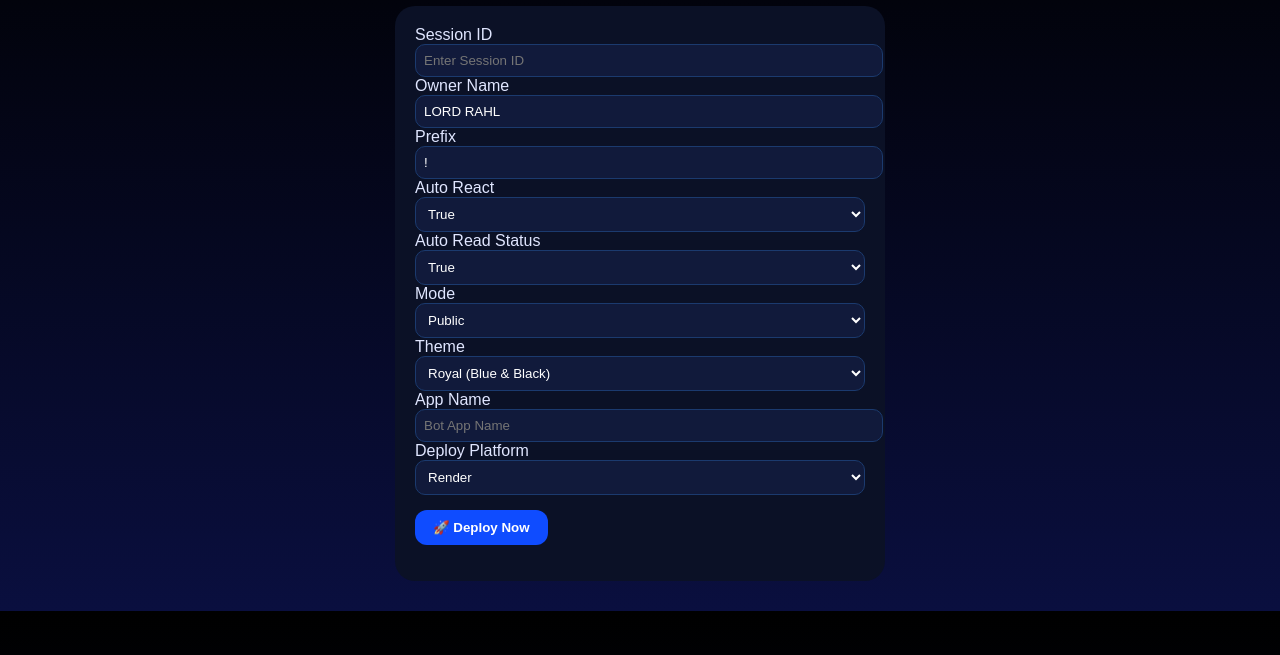
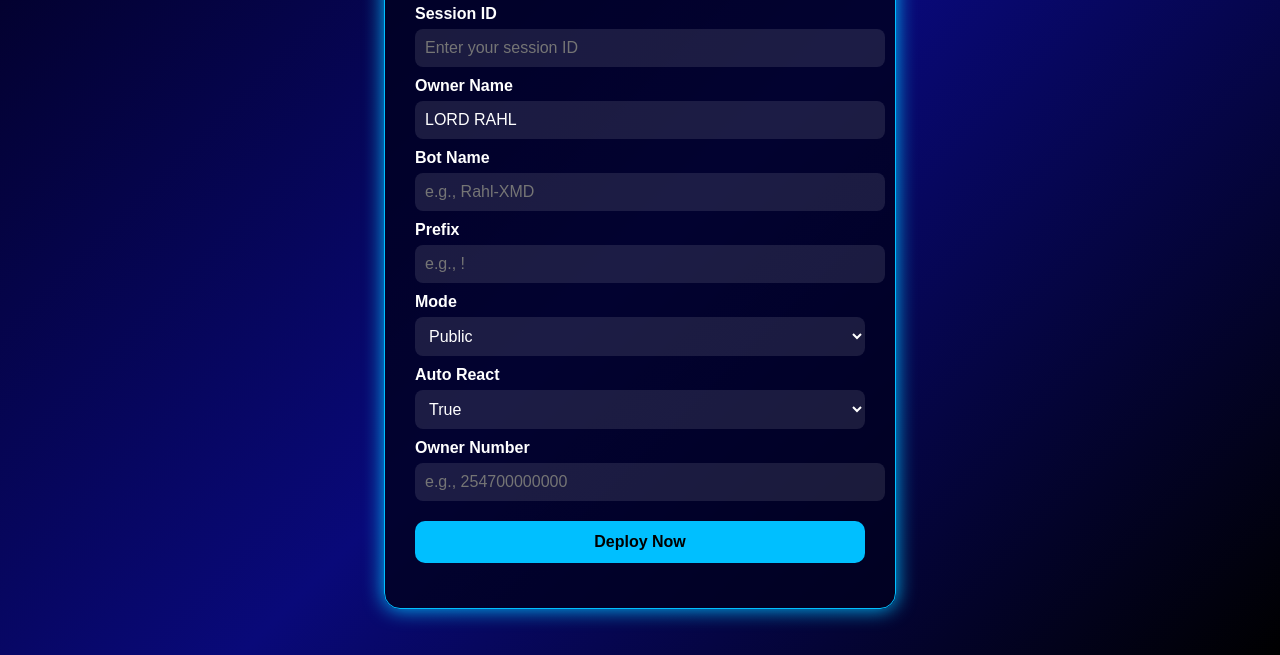
Before and after one commit to CyberNinja7-jpg/Rahl-host, a website: page public/deploy.html in a window 1280 px wide. Shown: the part 145-800 px from the top of the page. Drawn offline with Linux system fonts and the light colour scheme.

Commit message:
Update deploy.html

```diff
--- a/public/deploy.html
+++ b/public/deploy.html
@@ -3,67 +3,123 @@
 <head>
   <meta charset="UTF-8" />
   <meta name="viewport" content="width=device-width, initial-scale=1.0" />
-  <title>Deploy Bot | Lord Rahl</title>
+  <title>Deploy Lord Rahl Bot</title>
   <link rel="stylesheet" href="style.css" />
+  <script type="module" src="firebase-config.js"></script>
+  <script type="module" src="deploy.js"></script>
+
+  <style>
+    body {
+      font-family: 'Poppins', sans-serif;
+      background: linear-gradient(135deg, #020024, #090979, #000);
+      color: #fff;
+      display: flex;
+      align-items: center;
+      justify-content: center;
+      height: 100vh;
+      margin: 0;
+    }
+
+    .deploy-container {
+      background: rgba(0, 0, 30, 0.8);
+      border: 1px solid #00bfff;
+      border-radius: 16px;
+      padding: 30px;
+      width: 90%;
+      max-width: 450px;
+      box-shadow: 0 0 20px #00bfff;
+    }
+
+    h1 {
+      text-align: center;
+      margin-bottom: 20px;
+      color: #00bfff;
+      font-size: 1.8em;
+    }
+
+    label {
+      font-weight: 600;
+      margin-top: 10px;
+      display: block;
+    }
+
+    input, select {
+      width: 100%;
+      padding: 10px;
+      margin-top: 6px;
+      border: none;
+      border-radius: 8px;
+      background: rgba(255,255,255,0.1);
+      color: #fff;
+      font-size: 1em;
+      outline: none;
+    }
+
+    input:focus, select:focus {
+      border: 1px solid #00bfff;
+    }
+
+    button {
+      margin-top: 20px;
+      width: 100%;
+      padding: 12px;
+      background: #00bfff;
+      border: none;
+      color: #000;
+      font-weight: bold;
+      font-size: 1em;
+      border-radius: 10px;
+      cursor: pointer;
+      transition: all 0.3s ease;
+    }
+
+    button:hover {
+      background: #007acc;
+      box-shadow: 0 0 15px #00bfff;
+    }
+
+    .message {
+      text-align: center;
+      margin-top: 15px;
+      font-size: 0.9em;
+      color: #00ffcc;
+    }
+  </style>
 </head>
+
 <body>
-  <header style="padding:20px;text-align:center;background:#0b1126;">
-    <h1>⚙️ Deploy Your Bot</h1>
-  </header>
+  <div class="deploy-container">
+    <h1>🚀 Deploy Lord Rahl Bot</h1>
 
-  <div style="max-width:450px;margin:30px auto;padding:20px;background:#0b1126;border-radius:20px;">
-    <form id="deployForm">
-      <label>Session ID</label>
-      <input type="text" id="SESSION_ID" placeholder="Enter Session ID" required />
+    <label for="sessionId">Session ID</label>
+    <input type="text" id="sessionId" placeholder="Enter your session ID" required />
 
-      <label>Owner Name</label>
-      <input type="text" id="OWNER_NAME" value="LORD RAHL" readonly />
+    <label for="owner">Owner Name</label>
+    <input type="text" id="owner" value="LORD RAHL" readonly />
 
-      <label>Prefix</label>
-      <input type="text" id="PREFIX" value="!" />
+    <label for="botName">Bot Name</label>
+    <input type="text" id="botName" placeholder="e.g., Rahl-XMD" required />
 
-      <label>Auto React</label>
-      <select id="AUTO_REACT">
-        <option value="true">True</option>
-        <option value="false">False</option>
-      </select>
+    <label for="prefix">Prefix</label>
+    <input type="text" id="prefix" placeholder="e.g., !" required />
 
-      <label>Auto Read Status</label>
-      <select id="AUTO_READ_STATUS">
-        <option value="true">True</option>
-        <option value="false">False</option>
-      </select>
+    <label for="mode">Mode</label>
+    <select id="mode">
+      <option value="public">Public</option>
+      <option value="private">Private</option>
+    </select>
 
-      <label>Mode</label>
-      <select id="MODE">
-        <option value="public">Public</option>
-        <option value="private">Private</option>
-      </select>
+    <label for="autoReact">Auto React</label>
+    <select id="autoReact">
+      <option value="true">True</option>
+      <option value="false">False</option>
+    </select>
 
-      <label>Theme</label>
-      <select id="THEME">
-        <option value="royal">Royal (Blue & Black)</option>
-        <option value="dark">Dark</option>
-        <option value="light">Light</option>
-      </select>
+    <label for="ownerNumber">Owner Number</label>
+    <input type="text" id="ownerNumber" placeholder="e.g., 254700000000" required />
 
-      <label>App Name</label>
-      <input type="text" id="APP_NAME" placeholder="Bot App Name" required />
-
-      <label>Deploy Platform</label>
-      <select id="DEPLOY_PLATFORM">
-        <option value="Render">Render</option>
-        <option value="Railway">Railway</option>
-        <option value="Heroku">Heroku</option>
-      </select>
-
-      <button type="submit" style="margin-top:15px;">🚀 Deploy Now</button>
-    </form>
-
-    <p id="deployMessage" style="margin-top:10px;color:#7fd2ff;"></p>
+    <button id="deployBtn">Deploy Now</button>
+    <div class="message" id="message"></div>
   </div>
-
-  <script src="../firebase-config.js"></script>
-  <script src="app.js"></script>
 </body>
 </html>
```
